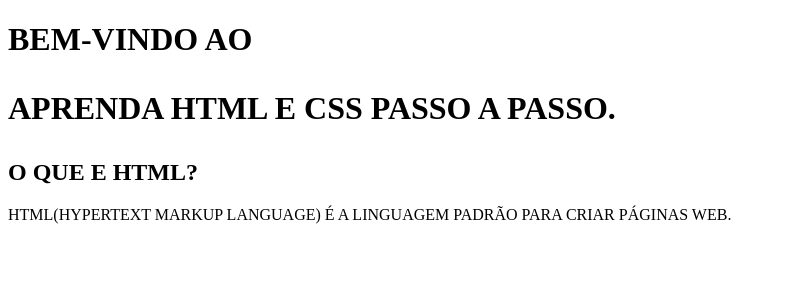
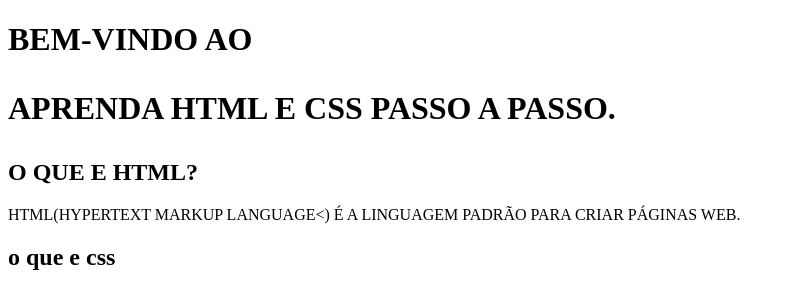
Before and after one commit to caro3l/projeto-html-css, a plain HTML site: page index.html in a window 1280 px wide. Shown: the whole page, without its empty margins (0-795 px from the left). Drawn offline with Linux system fonts and the light colour scheme.

Commit message:
Update index.html

```diff
--- a/index.html
+++ b/index.html
@@ -15,5 +15,7 @@
 <main>
     <section>
         <h2>O QUE E HTML?</H2>
-            <P>HTML(HYPERTEXT MARKUP LANGUAGE) É A LINGUAGEM PADRÃO PARA CRIAR PÁGINAS WEB.</P>
+            <P>HTML(HYPERTEXT MARKUP LANGUAGE<) É A LINGUAGEM PADRÃO PARA CRIAR PÁGINAS WEB.</P>
             </section>
+            <section>
+                <h2> o que e css</h2>
```
